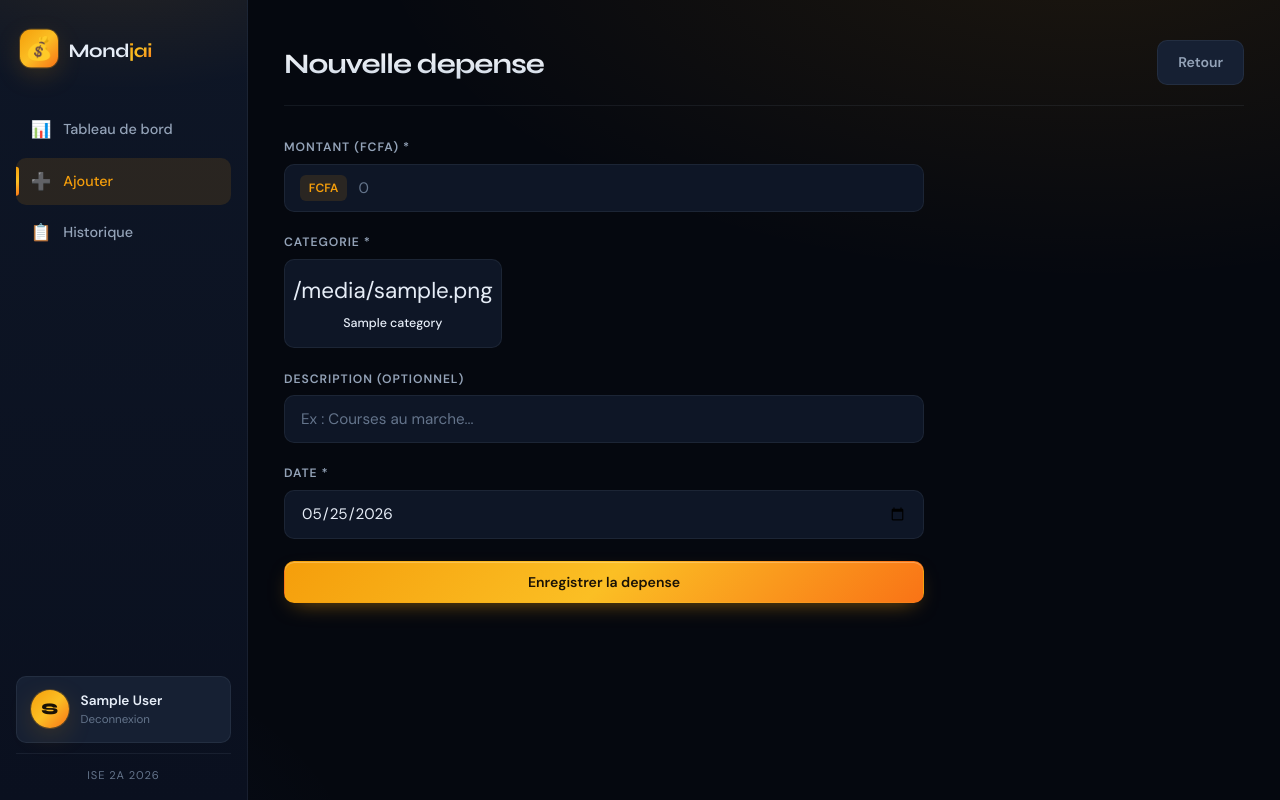
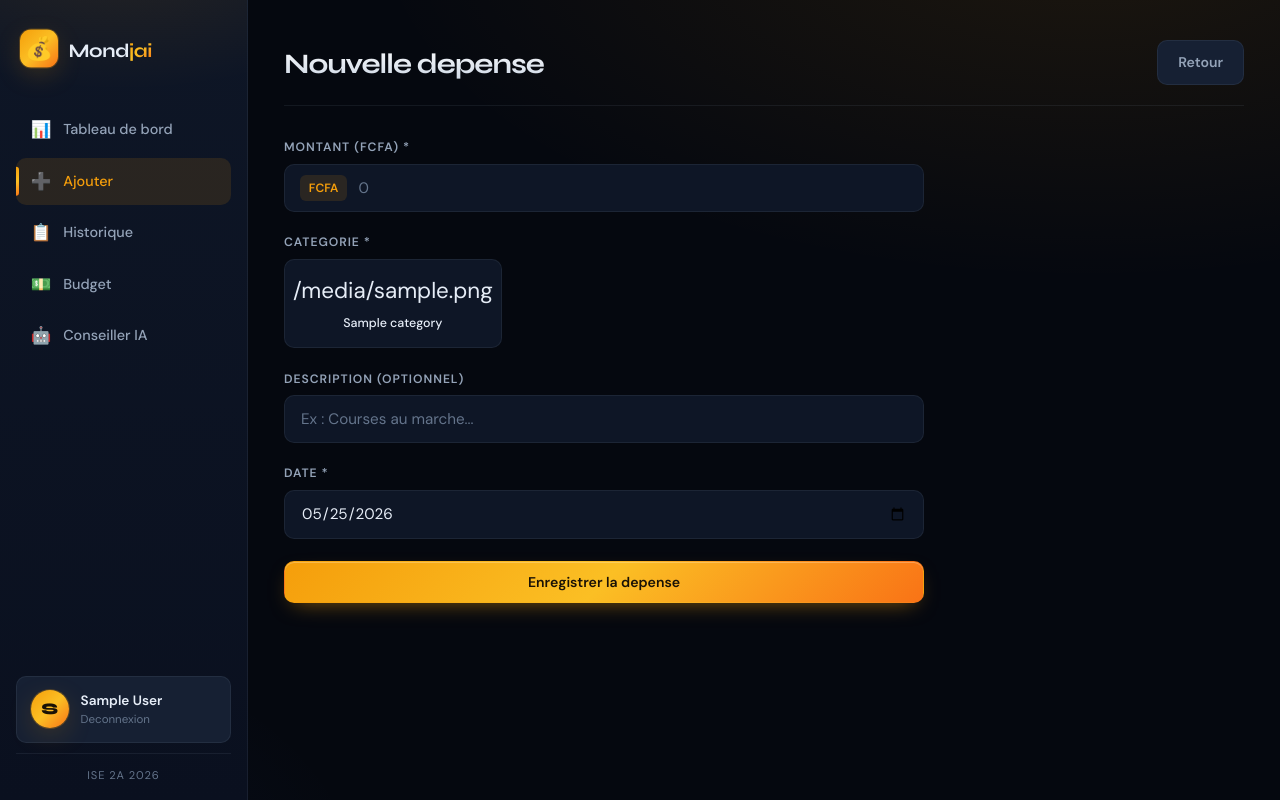
Before and after one commit to Augustkone/mondjai_final, a Flask app: page /ajouter in a window 1280 px wide. Run offline with Flask 3, Linux system fonts and the light colour scheme; the visitor is signed in with stand-in values (Sample User, id 1); a database or web service that is not in the repository returns one stand-in record (values such as "Sample title"); parts of the project's set-up code (start-up, migrations or seed data) failed here and were passed over; some libraries are stand-ins or nearby versions.

Commit message:
Update base.html

```diff
--- a/templates/base.html
+++ b/templates/base.html
@@ -10,7 +10,6 @@
   <link rel="stylesheet" href="{{ url_for('static', filename='css/style.css') }}" />
 </head>
 <body class="{% if not session.utilisateur_id %}page-auth{% endif %}">
-
 {% with messages = get_flashed_messages(with_categories=true) %}
   {% if messages %}
     <div class="flash-wrapper {% if not session.utilisateur_id %}flash-wrapper--auth{% endif %}">
@@ -41,6 +40,12 @@
     <a href="{{ url_for('historique') }}" class="nav-link {% if request.endpoint=='historique' %}active{% endif %}">
       <span class="nav-icon">&#128203;</span> Historique
     </a>
+    <a href="{{ url_for('budget') }}" class="nav-link {% if request.endpoint=='budget' %}active{% endif %}">
+      <span class="nav-icon">&#128181;</span> Budget
+    </a>
+    <a href="{{ url_for('chat_ia') }}" class="nav-link {% if request.endpoint=='chat_ia' %}active{% endif %}">
+      <span class="nav-icon">&#129302;</span> Conseiller IA
+    </a>
   </nav>
   <div class="sidebar__user">
     <div class="user-avatar">{{ session.utilisateur_nom[0] | upper }}</div>
@@ -66,14 +71,12 @@
   setTimeout(function() { if(toast.parentNode) toast.parentNode.removeChild(toast); }, 300);
 }
 setTimeout(function() {
-  var toasts = document.querySelectorAll('.flash');
-  toasts.forEach(function(t) {
+  document.querySelectorAll('.flash').forEach(function(t) {
     var btn = t.querySelector('.flash__close');
     if(btn) dismissToast(btn);
   });
 }, 5000);
 </script>
-
 {% block scripts %}{% endblock %}
 </body>
 </html>
```
